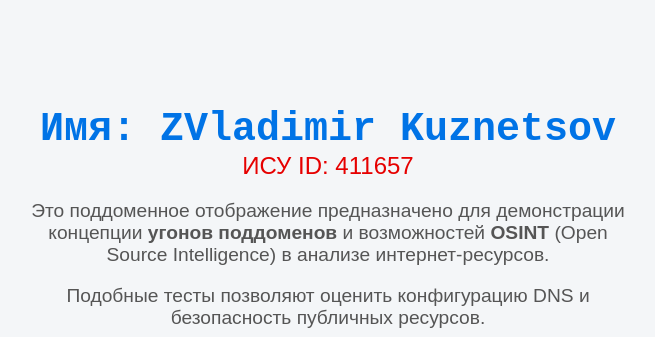
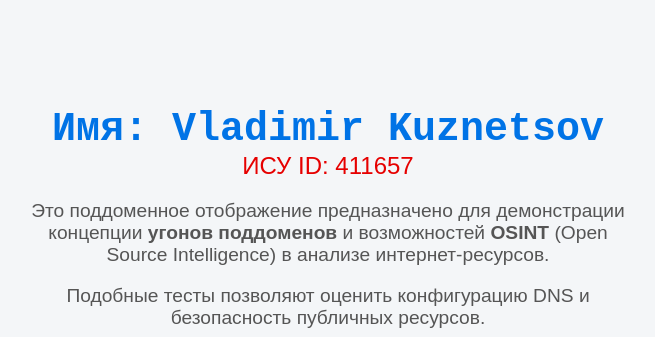
Before and after one commit to petlyasdr/volodya, a plain HTML site: page index.html in a window 1280 px wide. Shown: the top 337 px of the page, without its empty margins (312-967 px from the left). Drawn offline with Linux system fonts and the light colour scheme.

Commit message:
Update index.html

```diff
--- a/index.html
+++ b/index.html
@@ -54,7 +54,7 @@
 </head>
 <body>
     <div class="content">
-        <h1>Имя: ZVladimir Kuznetsov</h1>
+        <h1>Имя: Vladimir Kuznetsov</h1>
         <h2>ИСУ ID: 411657</h2>
         <div class="description">
             <p>Это поддоменное отображение предназначено для демонстрации концепции <strong>угонов поддоменов</strong> и возможностей <strong>OSINT</strong> (Open Source Intelligence) в анализе интернет-ресурсов.</p>
```
